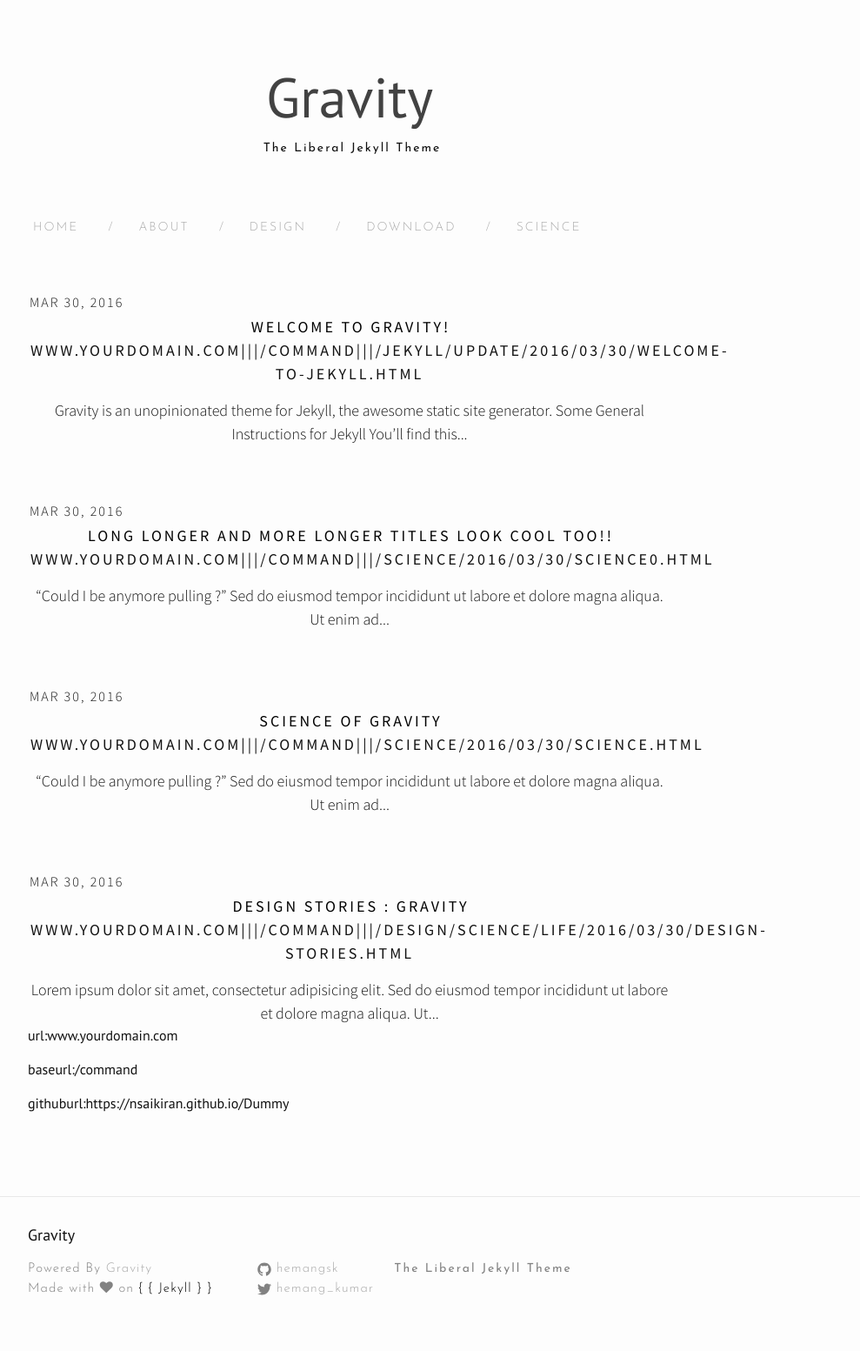
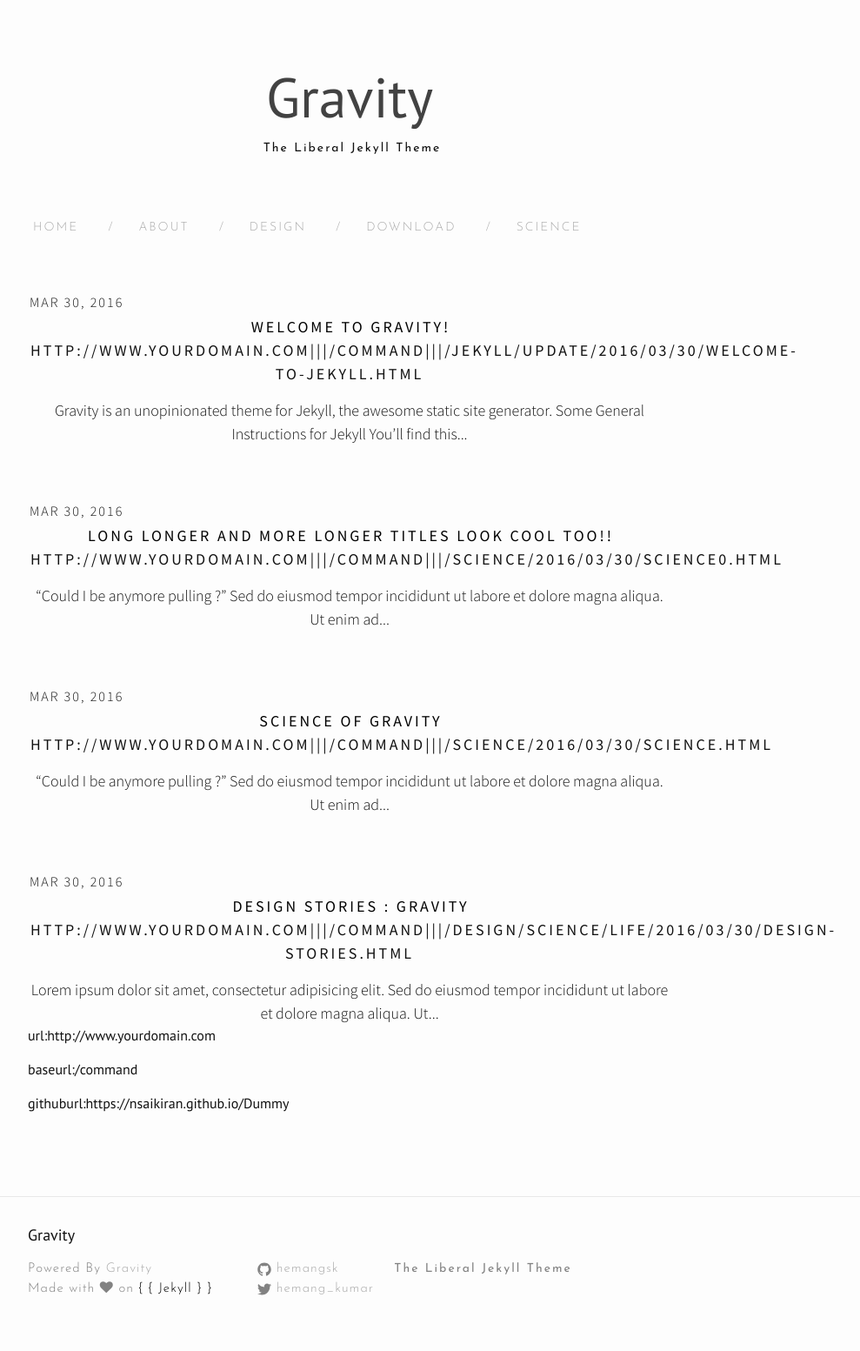
Before and after one commit to nsaikiran/Dummy, a Jekyll site: the page built from index.html, in a window 1280 px wide. Shown: the whole page at 87% size, without its empty margins (238-1227 px from the left). Built offline with Jekyll 4.4.1, drawn with Linux system fonts in a browser that asks for light colours; nearby versions of some CDN libraries; the list of posts is cut into pages by our own code.

Commit message:
[Testing] change url

```diff
--- a/_config.yml
+++ b/_config.yml
@@ -10,7 +10,7 @@
 email: hemangsk@gmail.com
 description: The Liberal Jekyll Theme
 baseurl: "/command" # the subpath of your site, e.g. /blog
-url: "www.yourdomain.com" # the base hostname & protocol for your site
+url: "http://www.yourdomain.com" # the base hostname & protocol for your site
 twitter_username: hemang_kumar
 github_username:  hemangsk
 paginate: 5
```
